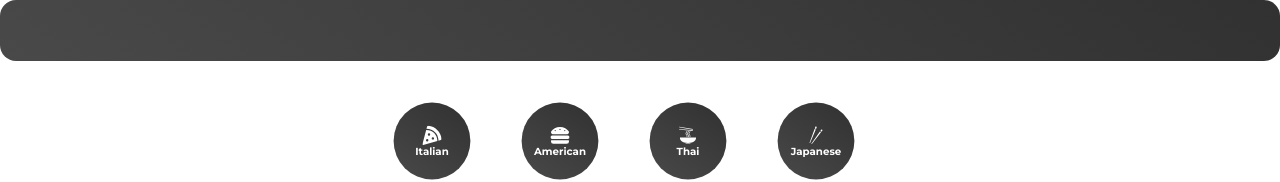
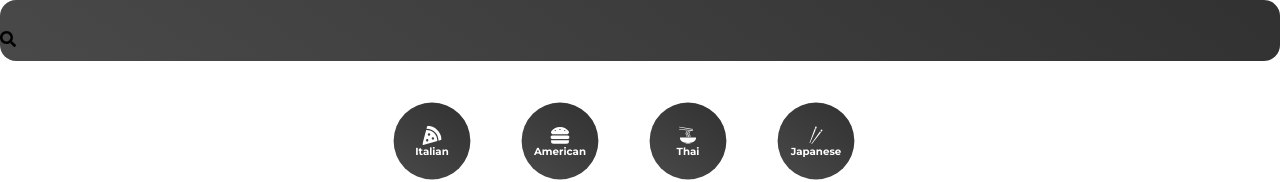
Before and after one commit to Jamespan6704/Recipe-Website-React, a React (Create React App) app: page / in a window 1280 px wide. Shown: the top 182 px of the page. Built offline with nearby package versions, Linux system fonts and the light colour scheme; no server answers; a web font is replaced by a local one.

Commit message:
Added a Search Bar

```diff
--- a/src/components/Search.jsx
+++ b/src/components/Search.jsx
@@ -3,10 +3,16 @@ import { useState } from "react";
 import { FaSearch } from "react-icons/fa";
 
 function Search() {
+  const [input, setInput] = useState("");
   return (
     <FormStyle>
       <div>
-        <input type="text" />
+        <FaSearch></FaSearch>
+        <input
+          onChange={(e) => setInput(e.target.value)}
+          type="text"
+          value={input}
+        />
       </div>
     </FormStyle>
   );
```
